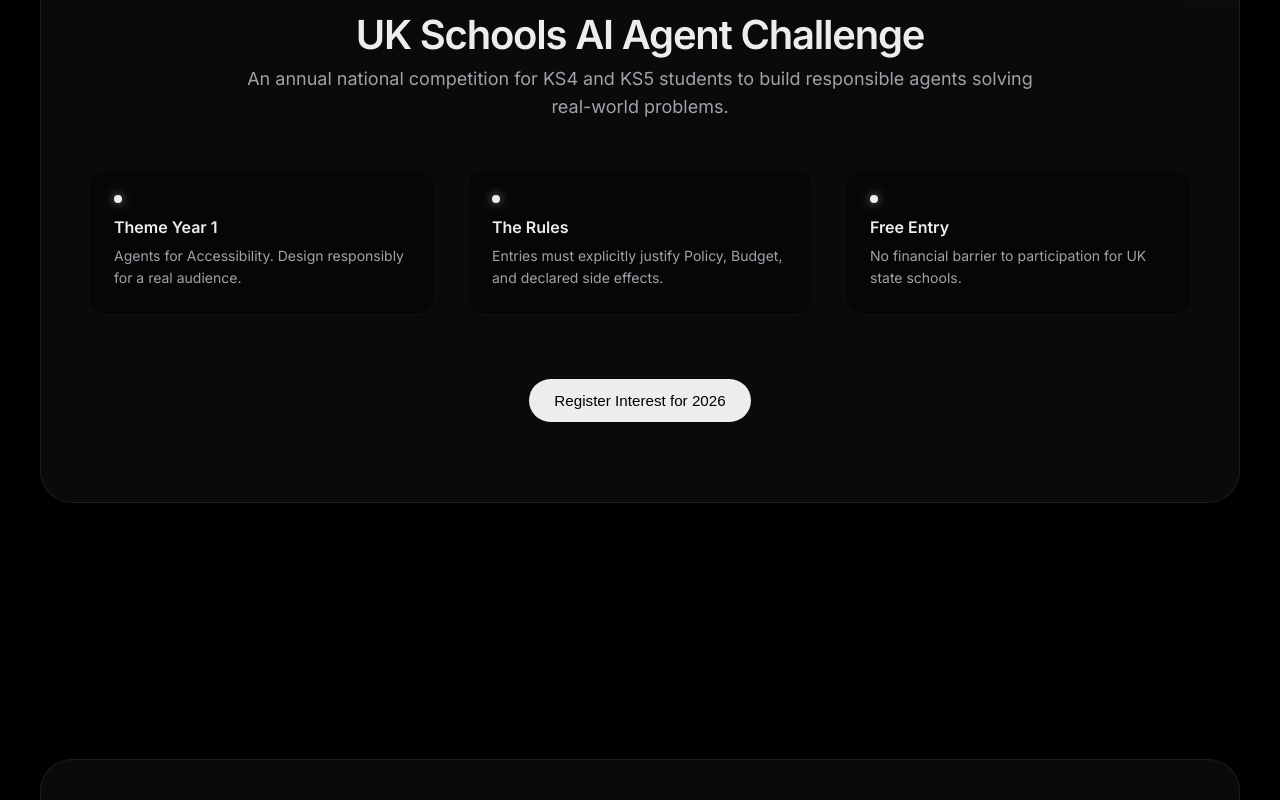
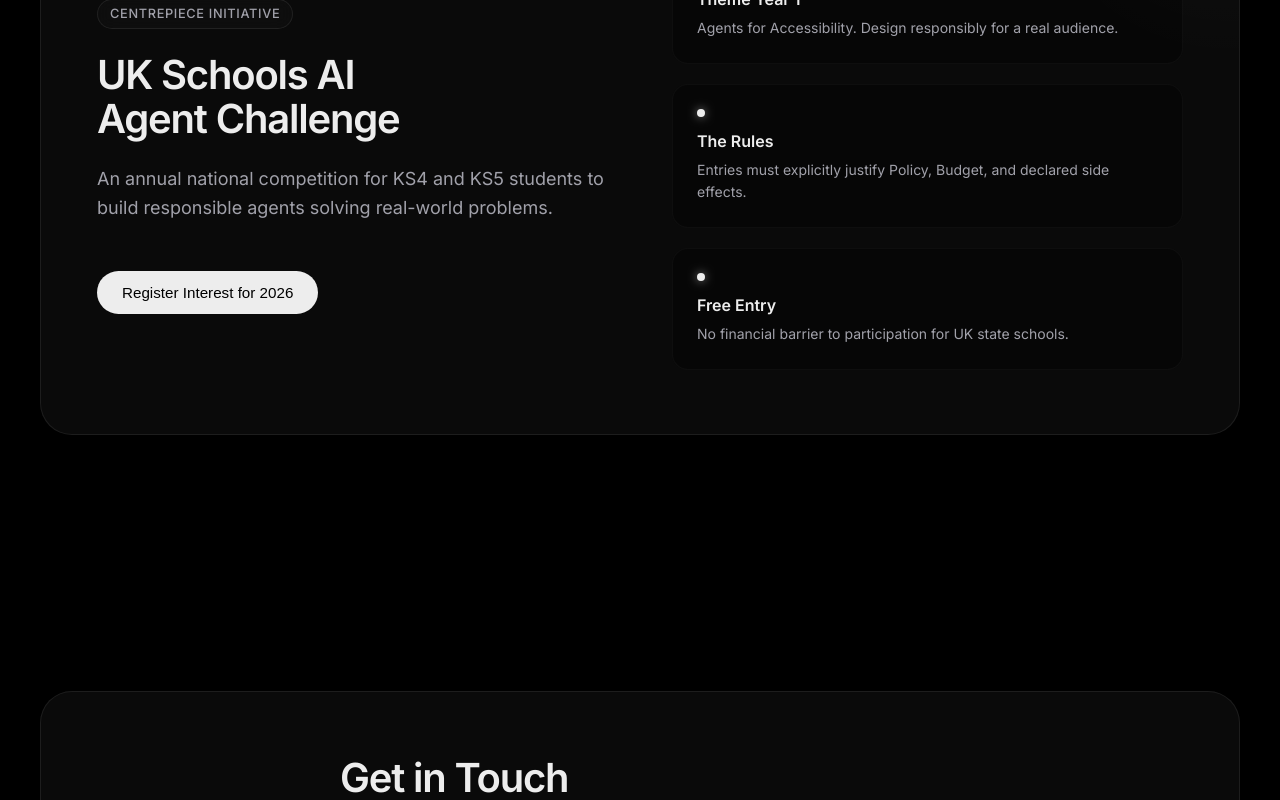
Before and after one commit to richey-malhotra/barebear-consortium-site, a React (Vite) app: page / in a window 1280 px wide. Shown: the part 2560-3360 px from the top of the page. Built offline with nearby package versions, Linux system fonts and the light colour scheme.

Commit message:
Two-column challenge layout, contact prefill, fix BCS logo rendering

```diff
--- a/src/App.tsx
+++ b/src/App.tsx
@@ -1,4 +1,4 @@
-import { useEffect } from 'react';
+import { useEffect, useState } from 'react';
 import { Navbar } from './components/Navbar';
 import { Hero } from './components/Hero';
 import { Features } from './components/Features';
@@ -9,9 +9,18 @@ import { Footer } from './components/Footer';
 import './index.css';
 
 function App() {
+  const [contactPrefill, setContactPrefill] = useState('');
+
   useEffect(() => {
     document.title = "UK Schools AI Consortium";
   }, []);
+
+  const handleRegisterInterest = () => {
+    setContactPrefill("I'd like to register interest in the UK Schools AI Agent Challenge 2026 and learn more about how to get involved.");
+    setTimeout(() => {
+      document.getElementById('contact')?.scrollIntoView({ behavior: 'smooth' });
+    }, 50);
+  };
 
   return (
     <div className="app-wrapper">
@@ -20,8 +29,8 @@ function App() {
         <Hero />
         <Features />
         <Partners />
-        <Challenge />
-        <Contact />
+        <Challenge onRegisterInterest={handleRegisterInterest} />
+        <Contact prefillMessage={contactPrefill} />
       </main>
       <Footer />
     </div>
--- a/src/components/Challenge.tsx
+++ b/src/components/Challenge.tsx
@@ -1,16 +1,30 @@
-export function Challenge() {
+interface ChallengeProps {
+  onRegisterInterest: () => void;
+}
+
+export function Challenge({ onRegisterInterest }: ChallengeProps) {
   return (
     <section id="challenge" className="section container">
       <div className="challenge-box relative overflow-hidden">
         <div className="challenge-glow"></div>
-        <div className="relative z-10">
-          <div className="badge mb-2">Centrepiece Initiative</div>
-          <h2 className="mb-1 text-2xl tracking-tight text-primary">UK Schools AI Agent Challenge</h2>
-          <p className="text-secondary text-lg max-w-800 mx-auto mb-2">
-            An annual national competition for KS4 and KS5 students
-            to build responsible agents solving real-world problems.
-          </p>
-          <div className="challenge-grid">
+        <div className="challenge-inner relative z-10">
+          {/* Left: Headline + CTA */}
+          <div className="challenge-left">
+            <div className="badge mb-2">Centrepiece Initiative</div>
+            <h2 className="mb-2 text-2xl tracking-tight text-primary">
+              UK Schools AI<br />Agent Challenge
+            </h2>
+            <p className="text-secondary text-lg mb-3">
+              An annual national competition for KS4 and KS5 students to build
+              responsible agents solving real-world problems.
+            </p>
+            <button className="btn btn-primary glow-btn px-6" onClick={onRegisterInterest}>
+              Register Interest for 2026
+            </button>
+          </div>
+
+          {/* Right: Stat cards */}
+          <div className="challenge-right">
             <div className="challenge-feature">
               <div className="feature-dot"></div>
               <h4 className="text-primary mb-1">Theme Year 1</h4>
@@ -27,11 +41,6 @@ export function Challenge() {
               <p className="text-secondary text-sm">No financial barrier to participation for UK state schools.</p>
             </div>
           </div>
-          <div className="mt-4">
-            <button className="btn btn-primary glow-btn px-6">
-              <span>Register Interest for 2026</span>
-            </button>
-          </div>
         </div>
       </div>
     </section>
--- a/src/components/Contact.tsx
+++ b/src/components/Contact.tsx
@@ -1,7 +1,18 @@
-import { useState } from 'react';
+import { useRef, useState, useEffect } from 'react';
 
-export function Contact() {
+interface ContactProps {
+  prefillMessage?: string;
+}
+
+export function Contact({ prefillMessage }: ContactProps) {
   const [status, setStatus] = useState<'idle' | 'loading' | 'success' | 'error'>('idle');
+  const messageRef = useRef<HTMLTextAreaElement>(null);
+
+  useEffect(() => {
+    if (prefillMessage && messageRef.current) {
+      messageRef.current.value = prefillMessage;
+    }
+  }, [prefillMessage]);
 
   const handleSubmit = async (e: React.FormEvent<HTMLFormElement>) => {
     e.preventDefault();
@@ -54,7 +65,7 @@ export function Contact() {
 
             <div className="form-group text-left mb-3">
               <label htmlFor="message" className="text-sm font-bold text-secondary mb-1 block">Message</label>
-              <textarea id="message" name="message" required rows={4} className="form-input" placeholder="How can we collaborate?"></textarea>
+              <textarea ref={messageRef} id="message" name="message" required rows={4} className="form-input" placeholder="How can we collaborate?"></textarea>
             </div>
 
             <button type="submit" className="btn btn-primary glow-btn w-full" disabled={status === 'loading'}>
--- a/src/components/Partners.tsx
+++ b/src/components/Partners.tsx
@@ -10,7 +10,7 @@ export function Partners() {
     { type: 'img', src: turingLogo, alt: "The Alan Turing Institute", height: '56px', noInvert: true },
     { type: 'img', src: ncscLogo, alt: "National Cyber Security Centre", height: '40px' },
     { type: 'img', src: oakLogo, alt: "Oak National Academy", height: '40px' },
-    { type: 'img', src: bcsLogo, alt: "BCS Academy", height: '40px' },
+    { type: 'img', src: bcsLogo, alt: "BCS Academy", height: '40px', brighten: true },
     { type: 'img', src: casLogo, alt: "Computing at School", height: '50px' },
     { type: 'icon', component: <SiRaspberrypi size={40} />, alt: "Raspberry Pi Foundation" },
     { type: 'text', text: "Micro:bit", alt: "Micro:bit Foundation" },
@@ -20,9 +20,12 @@ export function Partners() {
   ];
 
   const renderLogo = (logo: any, index: number) => {
+    let filter = 'brightness(0) invert(1)'; // default: make dark assets white
+    if (logo.noInvert) filter = 'none';      // already white (e.g. Turing SVG text)
+    if (logo.brighten) filter = 'brightness(0) invert(1) opacity(0.85)'; // dark SVG → white with slight opacity
     return (
       <div key={index} className={`logo-item tooltip ${logo.type === 'text' ? 'text-logo' : logo.type === 'icon' ? 'icon-logo' : ''}`} data-tooltip={logo.alt}>
-        {logo.type === 'img' && <img src={logo.src} alt={logo.alt} style={{ filter: logo.noInvert ? 'none' : 'brightness(0) invert(1)', height: logo.height, objectFit: 'contain' }} />}
+        {logo.type === 'img' && <img src={logo.src} alt={logo.alt} style={{ filter, height: logo.height, objectFit: 'contain' }} />}
         {logo.type === 'icon' && logo.component}
         {logo.type === 'text' && logo.text}
       </div>
--- a/src/index.css
+++ b/src/index.css
@@ -345,9 +345,25 @@ h1, h2, h3, h4, h5, h6 {
   background: var(--bg-secondary);
   border: 1px solid var(--border-color);
   border-radius: 2rem;
-  padding: 5rem 3rem;
-  text-align: center;
+  padding: 4rem 3.5rem;
   margin-top: 2rem;
+}
+
+.challenge-inner {
+  display: grid;
+  grid-template-columns: 1fr 1fr;
+  gap: 4rem;
+  align-items: center;
+}
+
+.challenge-left {
+  text-align: left;
+}
+
+.challenge-right {
+  display: flex;
+  flex-direction: column;
+  gap: 1.25rem;
 }
 
 .challenge-glow {
@@ -361,12 +377,11 @@ h1, h2, h3, h4, h5, h6 {
   pointer-events: none;
 }
 
-.challenge-grid {
-  display: grid;
-  grid-template-columns: repeat(auto-fit, minmax(250px, 1fr));
-  gap: 2rem;
-  text-align: left;
-  margin-top: 3rem;
+@media (max-width: 768px) {
+  .challenge-inner {
+    grid-template-columns: 1fr;
+    gap: 2rem;
+  }
 }
 
 .challenge-feature {
```
